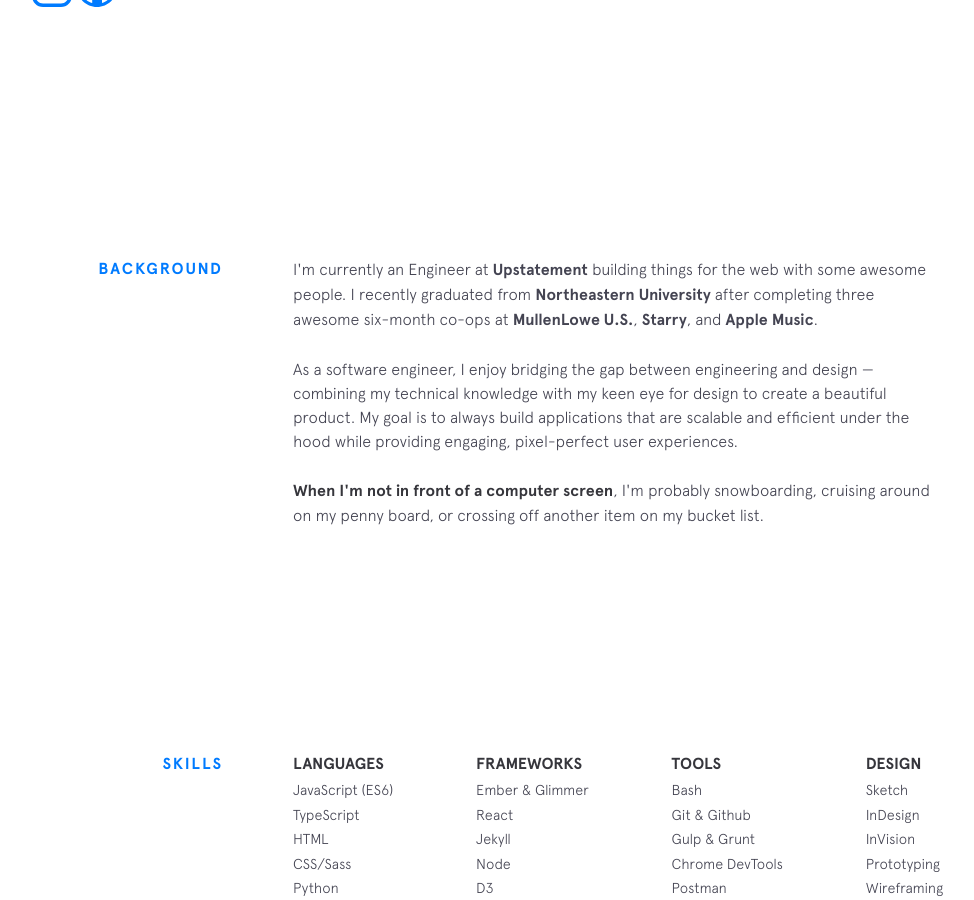
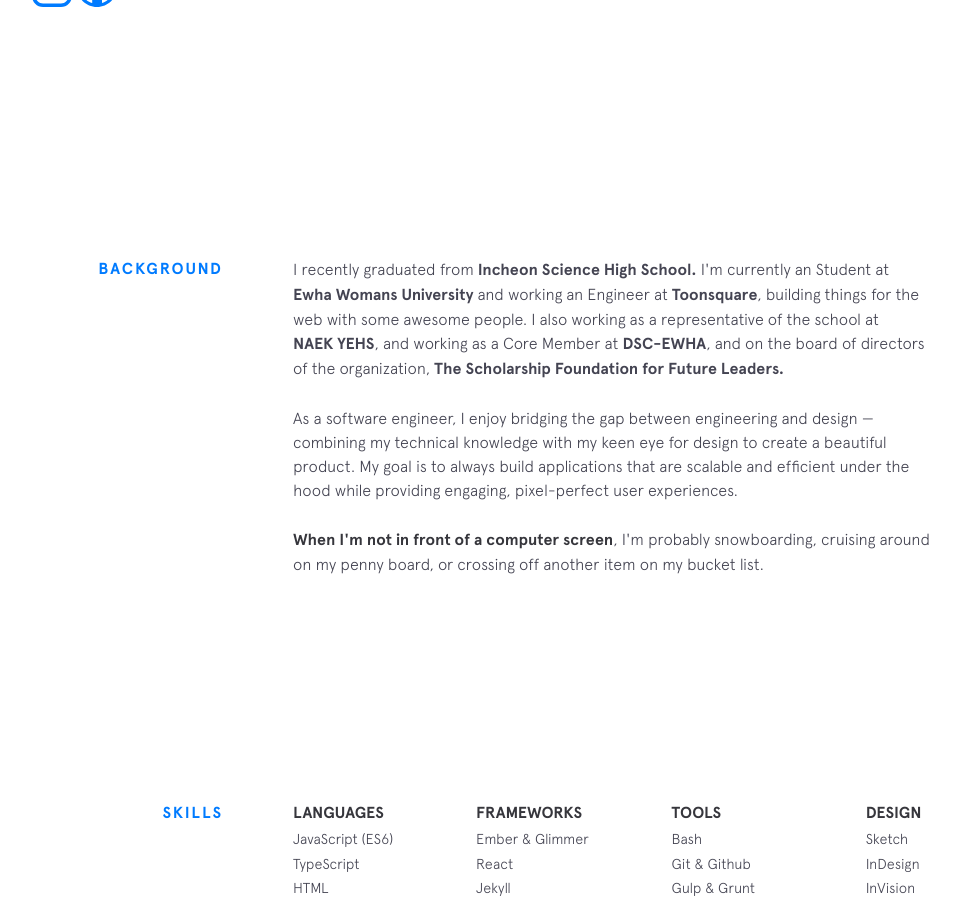
Before and after one commit to lhky78/lhky78.github.io, a Jekyll site: the page built from index.html, in a window 1280 px wide and 900 px high, scrolled down 743 px. Shown: the whole window, without its empty margins (157-1131 px from the left). Built offline with Jekyll 4.4.1, drawn with Linux system fonts in a browser that asks for light colours; nearby versions of some CDN libraries.

Commit message:
add background

```diff
--- a/_includes/background.html
+++ b/_includes/background.html
@@ -2,22 +2,33 @@
   <div class="section__title">Background</div>
   <div class="section__content">
     <p>
-      I'm currently an Engineer at
-      <a class="underline-link" href="https://www.upstatement.com/" target="_blank">Upstatement</a> building things for the web with some awesome people. I recently graduated from
-      <a class="underline-link" href="http://www.ccis.northeastern.edu/" target="_blank">Northeastern University</a> after completing three awesome six-month co-ops at
-      <a class="underline-link" href="https://us.mullenlowe.com/" target="_blank">MullenLowe U.S.</a>,
-      <a class="underline-link" href="https://starry.com/" target="_blank">Starry</a>, and
-      <a class="underline-link" href="https://www.apple.com/music/" target="_blank">Apple Music</a>.
+      I recently graduated from
+      <a class="underline-link" href="http://i-science.icehs.kr/main.do" target="_blank">Incheon Science High
+        School.</a>
+      I'm currently an Student at
+      <a class="underline-link" href="http://ewha.ac.kr/" target="_blank">Ewha Womans University</a> and working an
+      Engineer at
+      <a class="underline-link" href="http://www.toonsquare.co/" target="_blank">Toonsquare</a>, building things for the
+      web with some awesome people. I also working as a representative of the school at
+      <a class="underline-link" href="http://yehs.or.kr/main/main.php" target="_blank">NAEK YEHS</a>, and working as a
+      Core Member at
+      <a class="underline-link" href="https://dsc-ewha.tistory.com/" target="_blank">DSC-EWHA</a>, and on the board of
+      directors of the organization,
+      <a class="underline-link" href="http://www.sffl.or.kr" target="_blank">The Scholarship Foundation for Future
+        Leaders.</a>
     </p>
 
     <p>
-      As a software engineer, I enjoy bridging the gap between engineering and design &mdash; combining my technical knowledge
-      with my keen eye for design to create a beautiful product. My goal is to always build applications that are scalable
+      As a software engineer, I enjoy bridging the gap between engineering and design &mdash; combining my technical
+      knowledge
+      with my keen eye for design to create a beautiful product. My goal is to always build applications that are
+      scalable
       and efficient under the hood while providing engaging, pixel-perfect user experiences.
     </p>
 
     <p>
-      <strong>When I'm not in front of a computer screen</strong>, I'm probably snowboarding, cruising around on my penny board,
+      <strong>When I'm not in front of a computer screen</strong>, I'm probably snowboarding, cruising around on my
+      penny board,
       or crossing off another item on my bucket list.
     </p>
 
--- a/_includes/intro.html
+++ b/_includes/intro.html
@@ -8,7 +8,6 @@
       &amp; studying,<span class="emoji technologist"></span> </span> focusing on various <span class="name">Experiences
       &amp;Challenges.<span><img src="https://lhky78.github.io/img/emojis/challenge.png" width=40px
           height=40px></span></span>
-
   </h2>
 
   <h3 class="intro__contact">
```
